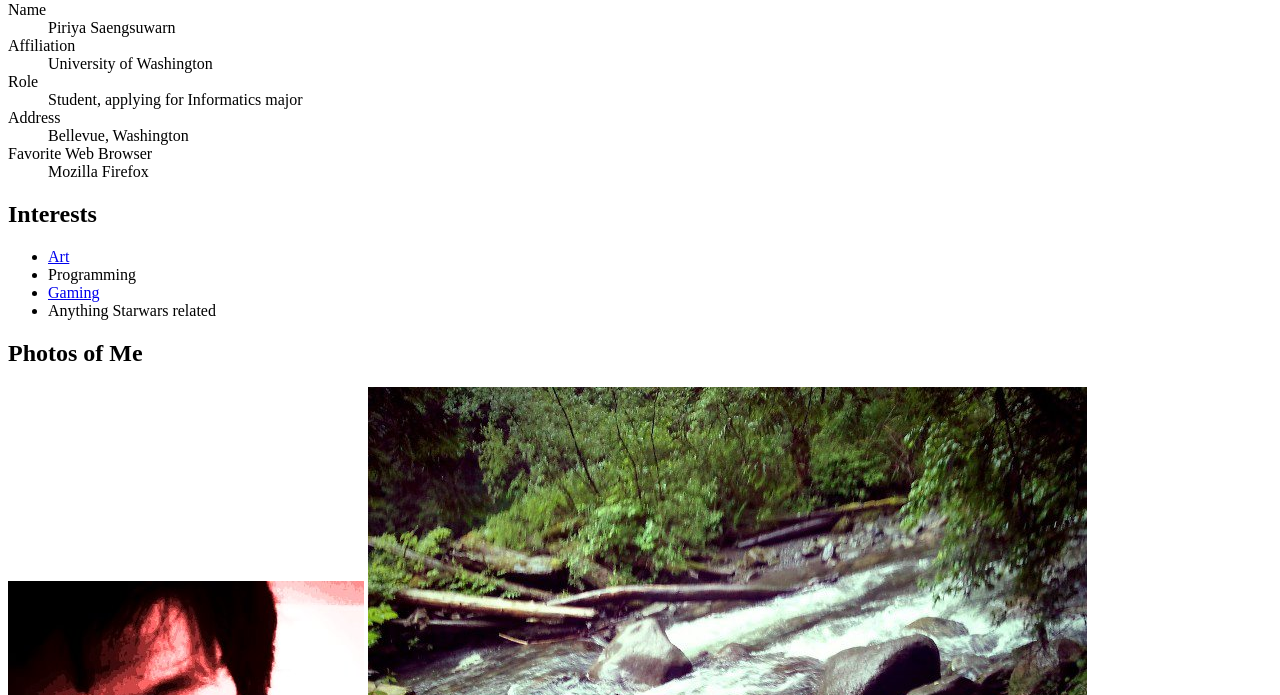
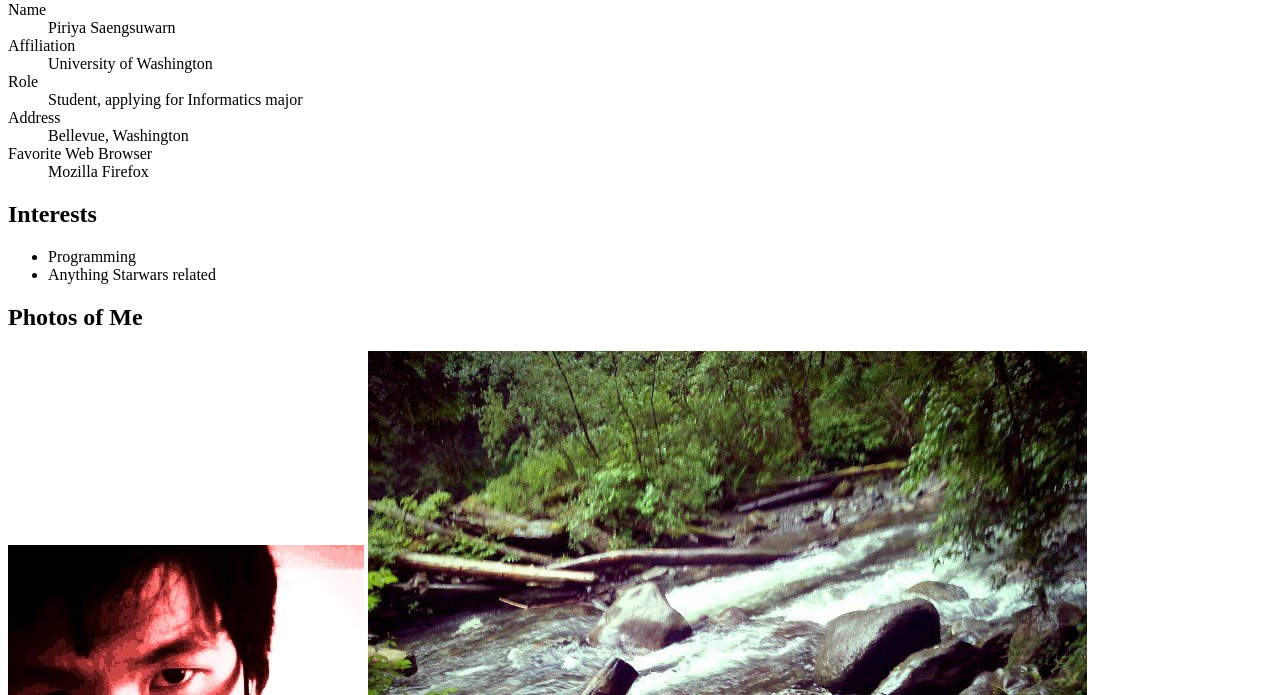
Before and after one commit to piriys/INFO_343, a plain HTML site: page js/about.html in a window 1280 px wide. Shown: the part 105-800 px from the top of the page. Drawn offline with Linux system fonts and the light colour scheme; files whose address does not match are found by name.

Commit message:
Removed outdated info

```diff
--- a/js/about.html
+++ b/js/about.html
@@ -38,9 +38,7 @@
 
 					<h2>Interests</h2>
 					<ul>
-						<li itemprop="url"><a href="http://x-alphajetz-x.deviantart.com/">Art</a></li>
 						<li>Programming</li>
-						<li itemprop="url"><a href="http://www.youtube.com/boxedotaku">Gaming</a></li>
 						<li>Anything Starwars related</li>
 					</ul>
 				</div>
```
